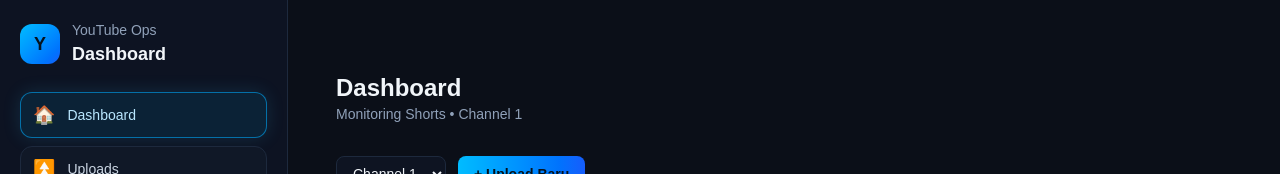
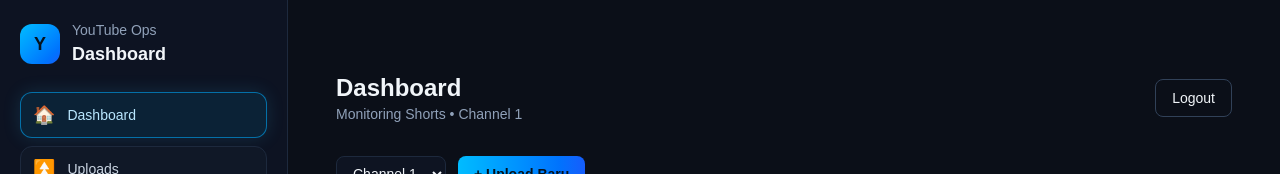
Before and after one commit to MochSetiawan/automation, a Next.js app: page /dashboard in a window 1280 px wide. Shown: the top 174 px of the page. Built offline with nearby package versions, Linux system fonts and the light colour scheme.

Commit message:
Add logout button to dashboard header

```diff
--- a/src/app/(app)/dashboard/page.tsx
+++ b/src/app/(app)/dashboard/page.tsx
@@ -11,6 +11,7 @@ import {
   YAxis,
   CartesianGrid,
 } from "recharts";
+import { createClient } from "@/lib/supabase/browser";
 
 const CHANNELS = [
   { id: "channel-1", name: "Channel 1", views: "420K", likes: "32K", comments: "1.2K", subs: "+1.1K", shares: "2.4K", lastUpload: "2h ago", status: "Healthy" },
@@ -32,6 +33,7 @@ const chartData = [
 
 export default function DashboardPage() {
   const [selectedId, setSelectedId] = useState(CHANNELS[0].id);
+  const [loggingOut, setLoggingOut] = useState(false);
   const channel = useMemo(
     () => CHANNELS.find((c) => c.id === selectedId) ?? CHANNELS[0],
     [selectedId]
@@ -45,11 +47,27 @@ export default function DashboardPage() {
     { label: "Shares", value: channel.shares },
   ];
 
+  const handleLogout = async () => {
+    setLoggingOut(true);
+    const supabase = createClient();
+    await supabase.auth.signOut();
+    window.location.href = "/login";
+  };
+
   return (
     <div className="px-6 py-10">
-      <header className="mb-8">
-        <h1 className="text-2xl font-bold">Dashboard</h1>
-        <p className="text-sm text-slate-400">Monitoring Shorts • {channel.name}</p>
+      <header className="mb-8 flex flex-col gap-3 sm:flex-row sm:items-center sm:justify-between">
+        <div>
+          <h1 className="text-2xl font-bold">Dashboard</h1>
+          <p className="text-sm text-slate-400">Monitoring Shorts • {channel.name}</p>
+        </div>
+        <button
+          onClick={handleLogout}
+          disabled={loggingOut}
+          className="rounded-lg border border-slate-700 px-4 py-2 text-sm text-slate-100 hover:border-slate-500"
+        >
+          {loggingOut ? "Logging out..." : "Logout"}
+        </button>
       </header>
 
       <div className="mb-6 flex gap-3">
```
